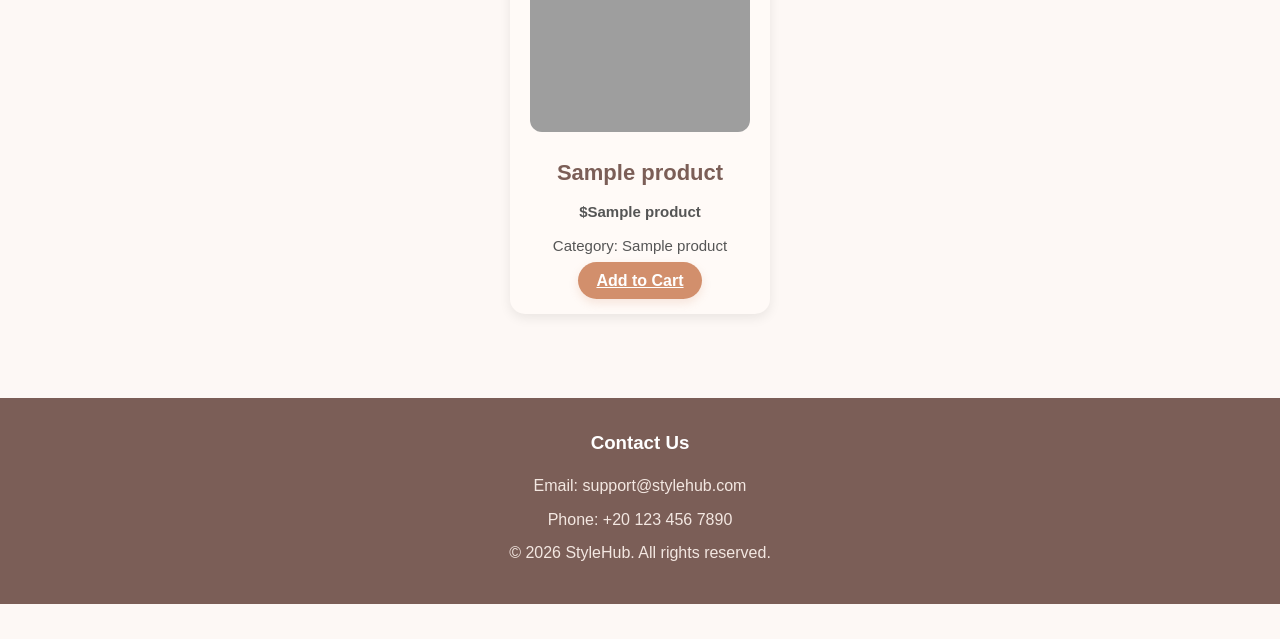
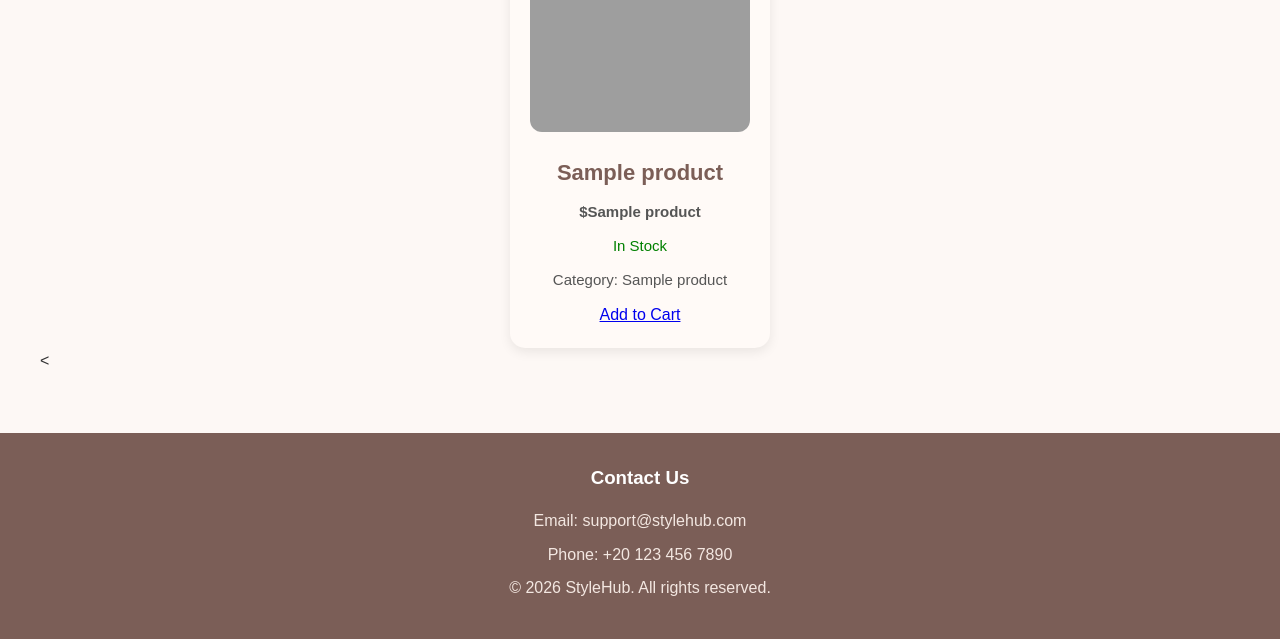
Before and after one commit to Noureldeen101/stylehub-project, a Flask app: template templates/men.html in a window 1280 px wide. Shown: the part 613-1252 px from the top of the page. Before the commit the page ends 1217 px from the top, so only its background shows below. Run offline with Flask 3, Linux system fonts and the light colour scheme; the template is opened without the code that fills it: most values are stand-ins (such as "Sample title", 1, 10 or a date in 2020); grey boxes are pictures that could not be loaded.

Commit message:
Refactor product display section in men.html

```diff
--- a/templates/men.html
+++ b/templates/men.html
@@ -46,11 +46,12 @@
       <!-- Products (FROM DATABASE) -->
 <div class="product-container" id="men-products">
 {% for product in products %}
+
 <div class="product-card" data-price="{{ product[3] }}">
 
   <!-- Product Image -->
   <a href="/product/{{ product[0] }}">
-              <img src="{{ url_for('static', filename='images/' ~ product[4]) }}" alt="{{ product[1] }}" />
+    <img src="{{ url_for('static', filename='images/' ~ product[4]) }}">
   </a>
 
   <!-- Product Name -->
@@ -61,17 +62,32 @@
   <!-- Price -->
   <p class="price">${{ product[3] }}</p>
 
+  <!-- Stock -->
+  {% if product[5] == 0 %}
+    <p style="color:red;">Out of Stock</p>
+  {% elif product[5] == 1 %}
+    <p style="color:orange;">Only 1 left</p>
+  {% else %}
+    <p style="color:green;">In Stock</p>
+  {% endif %}
+
   <!-- Category -->
   <p>Category: {{ product[2] }}</p>
 
-            <!-- Add to Cart (CONNECTED TO BACKEND) -->
-            <a href="/add-to-cart/{{ product[0] }}" class="add-to-cart-btn">Add to Cart</a>
+  <!-- Add to Cart -->
+{% if product.stock > 0 %}
+    <a href="/add-to-cart/{{ product.id }}">Add to Cart</a>
+{% else %}
+    <button disabled>Out of Stock</button>
+{% endif %}
+
+  </a>
 
 </div>
+
 {% endfor %}
 </div>
-
-    </section>
+      <    </section>
   </main>
 
   <!-- Footer -->
```
Lines whose indentation alone changed are shown as unchanged.
